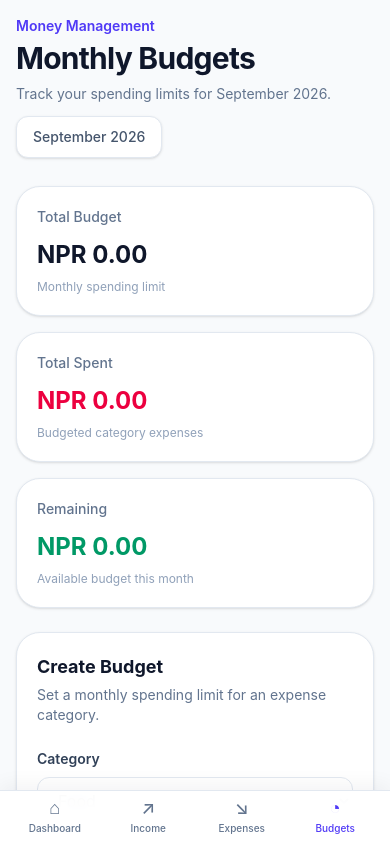
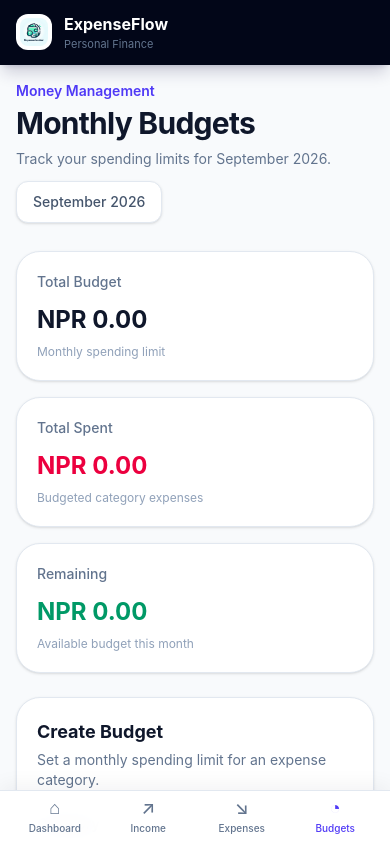
Before and after one commit to pratik0719/Personal_Expense_tracking, a React (Vite) app: page /budgets in a window 390 px wide. Shown: the top 842 px of the page. Built offline with nearby package versions, Linux system fonts and the light colour scheme.

Commit message:
logo fix

```diff
--- a/src/Components/BudgetForm.jsx
+++ b/src/Components/BudgetForm.jsx
@@ -157,8 +157,8 @@ function BudgetForm({
           <input
             id="budget-limit"
             type="number"
-            min="0.01"
-            step="0.01"
+            min="500"
+            step="1000"
             value={limit}
             onChange={(event) =>
               setLimit(
--- a/src/Components/Sidebar.jsx
+++ b/src/Components/Sidebar.jsx
@@ -85,6 +85,35 @@ function Sidebar() {
   return (
     <>
       {/* =================================
+          MOBILE TOP BAR
+
+          Visible only below the lg breakpoint,
+          where the desktop sidebar is hidden.
+          Reuses the same brand logo image.
+      ================================= */}
+      <header className="sticky top-0 z-40 flex items-center gap-3 bg-slate-950 px-4 py-3 shadow-lg shadow-indigo-950/20 lg:hidden">
+
+        {/* Brand logo image from src/assets */}
+        <img
+          src={financeTrackerLogo}
+          alt="Expense Tracker logo"
+          className="h-9 w-9 rounded-xl bg-white object-contain p-1"
+        />
+
+        <div>
+          <h1 className="text-base font-bold text-white">
+            ExpenseFlow
+          </h1>
+
+          <p className="text-[11px] text-slate-500">
+            Personal Finance
+          </p>
+        </div>
+
+      </header>
+
+
+      {/* =================================
           DESKTOP SIDEBAR
       ================================= */}
       <aside className="sticky top-0 hidden h-screen w-64 shrink-0 flex-col bg-slate-950 p-6 lg:flex">
```
